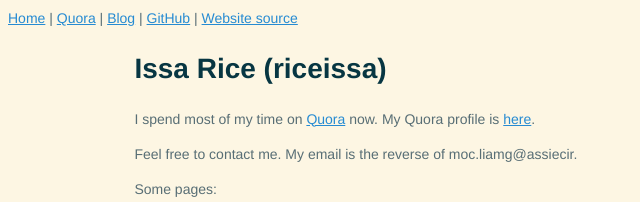
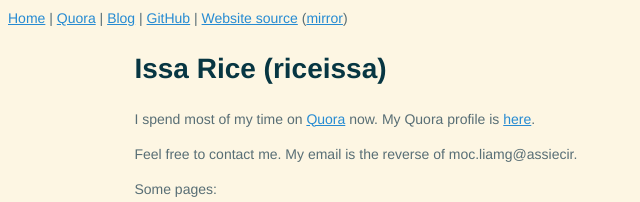
Before and after one commit to riceissa/riceissa.github.io, a Jekyll site: the page built from index.md, in a window 1280 px wide. Shown: the top 202 px of the page, without its empty margins (0-640 px from the left). Built offline with Jekyll 4.4.1, drawn with Linux system fonts in a browser that asks for light colours; Markdown is read by kramdown in place of the engine named in the settings.

Commit message:
add bitbucket mirror to homepage

```diff
--- a/_includes/navigation.html
+++ b/_includes/navigation.html
@@ -3,3 +3,4 @@
 | <a href="http://riceissa.wordpress.com/">Blog</a>
 | <a href="https://github.com/riceissa">GitHub</a>
 | <a href="https://github.com/riceissa/riceissa.github.io">Website source</a>
+(<a href="https://bitbucket.org/riceissa/riceissa.github.io/src">mirror</a>)
```
